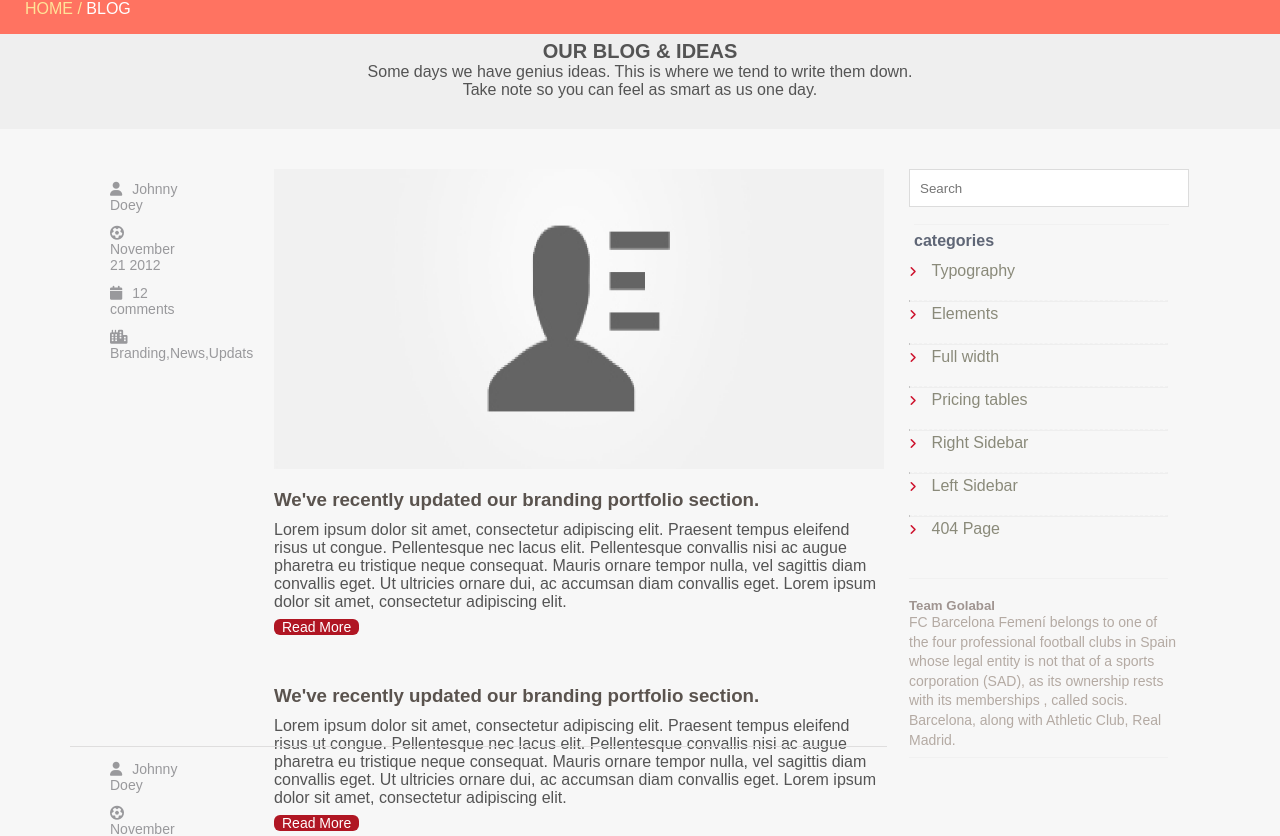
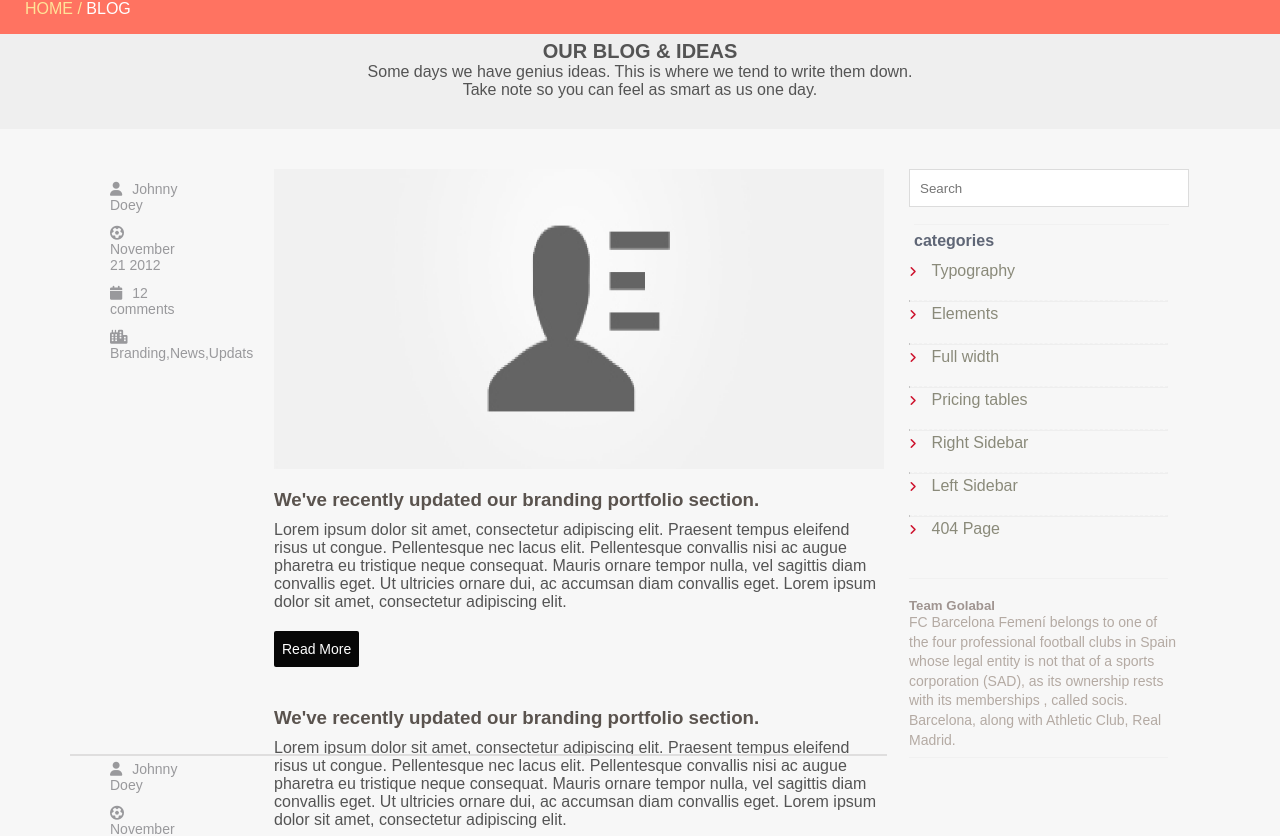
Before and after one commit to ibrahimhamed11/Final-project-HTML-CSS, a plain HTML site: page project/BLOG.html in a window 1280 px wide. Shown: the part 127-963 px from the top of the page. Drawn offline with Linux system fonts and the light colour scheme.

Commit message:
creat new branch

```diff
--- a/project/BLOG.html
+++ b/project/BLOG.html
@@ -74,12 +74,12 @@
             <h3>We've recently updated our branding portfolio section.</h3>
             <p>Lorem ipsum dolor sit amet, consectetur adipiscing elit. Praesent tempus eleifend risus ut congue. Pellentesque nec lacus elit. Pellentesque convallis nisi ac augue pharetra eu tristique neque consequat. Mauris ornare tempor nulla, vel sagittis
                 diam convallis eget. Ut ultricies ornare dui, ac accumsan diam convallis eget. Lorem ipsum dolor sit amet, consectetur adipiscing elit.</p>
-            <a href="https://www.fcbarcelona.cat/ca/futbol/femeni/noticies">Read More</a>
+            <a href="#">Read More</a>
 
             <h3>We've recently updated our branding portfolio section.</h3>
             <p>Lorem ipsum dolor sit amet, consectetur adipiscing elit. Praesent tempus eleifend risus ut congue. Pellentesque nec lacus elit. Pellentesque convallis nisi ac augue pharetra eu tristique neque consequat. Mauris ornare tempor nulla, vel sagittis
                 diam convallis eget. Ut ultricies ornare dui, ac accumsan diam convallis eget. Lorem ipsum dolor sit amet, consectetur adipiscing elit.</p>
-            <a href="https://www.fcbarcelona.cat/ca/futbol/femeni/noticies">Read More</a>
+            <a href="#">Read More</a>
 
         </div>
 
--- a/project/styles.css
+++ b/project/styles.css
@@ -439,10 +439,10 @@
 
                     .blog-content::after {
                         position: absolute;
-                        height: 1px;
+                        height: 2px;
                         width: 67%;
                         left: 40px;
-                        top: 75%;
+                        top: 76%;
                         background-color: #dfdede;
                         content: "";
                     }
@@ -457,12 +457,12 @@
 
                     .blog-content .middle-side a {
                         text-decoration: none;
-                        background-color: #b01623;
+                        background-color: #070707;
                         color: white;
                         font-size: 14px;
-                        padding: 0 8px;
-                        border-radius: 6px;
-                        margin-bottom: 15px;
+                        padding: 10px 8px;
+                        border-radius: 2px;
+                        margin-bottom: 30px;
                     }
 
                     .blog-content .middle-side {
@@ -481,7 +481,7 @@
                     }
 
                     .blog-content .middle-side p {
-                        margin-bottom: 8px;
+                        margin-bottom: 30px;
                     }
 
                     .blog-content .middle-side h3:last-of-type {
```
